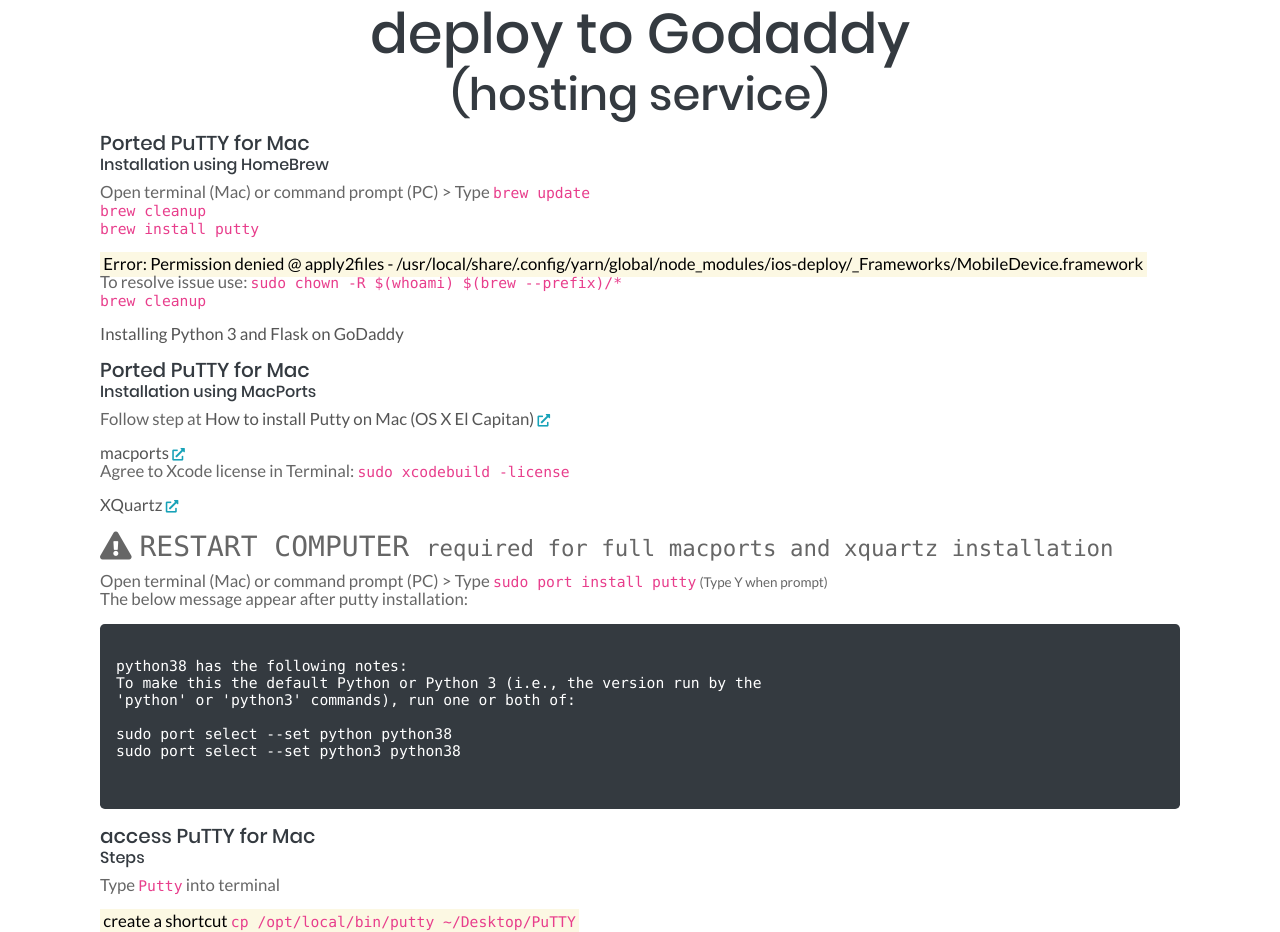
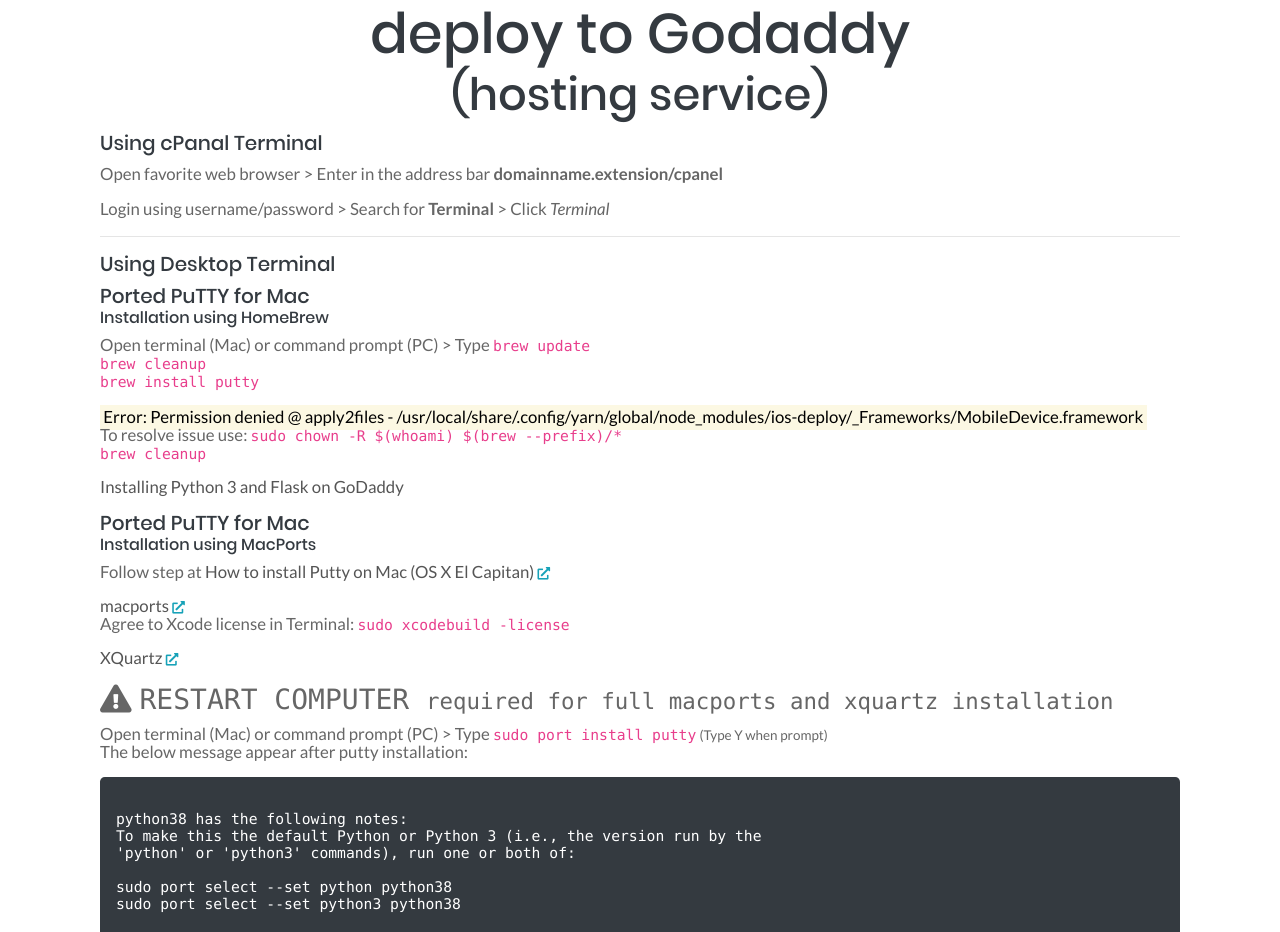
Before and after one commit to berryny/cafe-tech, a plain HTML site: page about/javascript-python.html in a window 1280 px wide. Shown: the part 4933-5865 px from the top of the page. Drawn offline with Linux system fonts and the light colour scheme; a script that the page names is missing.

Commit message:
update hosting info

```diff
--- a/about/javascript-python.html
+++ b/about/javascript-python.html
@@ -311,6 +311,11 @@ def index():
 
         <div id="hosting" class="container">
           <h3 class="display-4 text-center">deploy to Godaddy <small>(hosting service)</small></h3>
+          <h5>Using cPanal Terminal</h5>
+          <p>Open favorite web browser &gt; Enter in the address bar <b>domainname.extension/cpanel</b></p>
+          <p>Login using username/password &gt; Search for <b>Terminal</b> &gt; Click <em>Terminal</em></p>
+          <hr>
+          <h5>Using Desktop Terminal</h5>
           <h5>Ported PuTTY for Mac <small>Installation using HomeBrew</small></h5>
           <p>Open terminal (Mac) or command prompt (PC) &gt; Type <code>brew update <br>brew cleanup <br>brew install putty</code> <br><br><mark>Error: Permission denied @ apply2files - /usr/local/share/.config/yarn/global/node_modules/ios-deploy/_Frameworks/MobileDevice.framework</mark><br>To resolve issue use: <code>sudo chown -R $(whoami) $(brew --prefix)/* <br>brew cleanup</code></p>
           <p><a href="https://towardsdatascience.com/installing-python-3-and-flask-on-godaddy-1635fe6f24bc">Installing Python 3 and Flask on GoDaddy</a></p>
```
